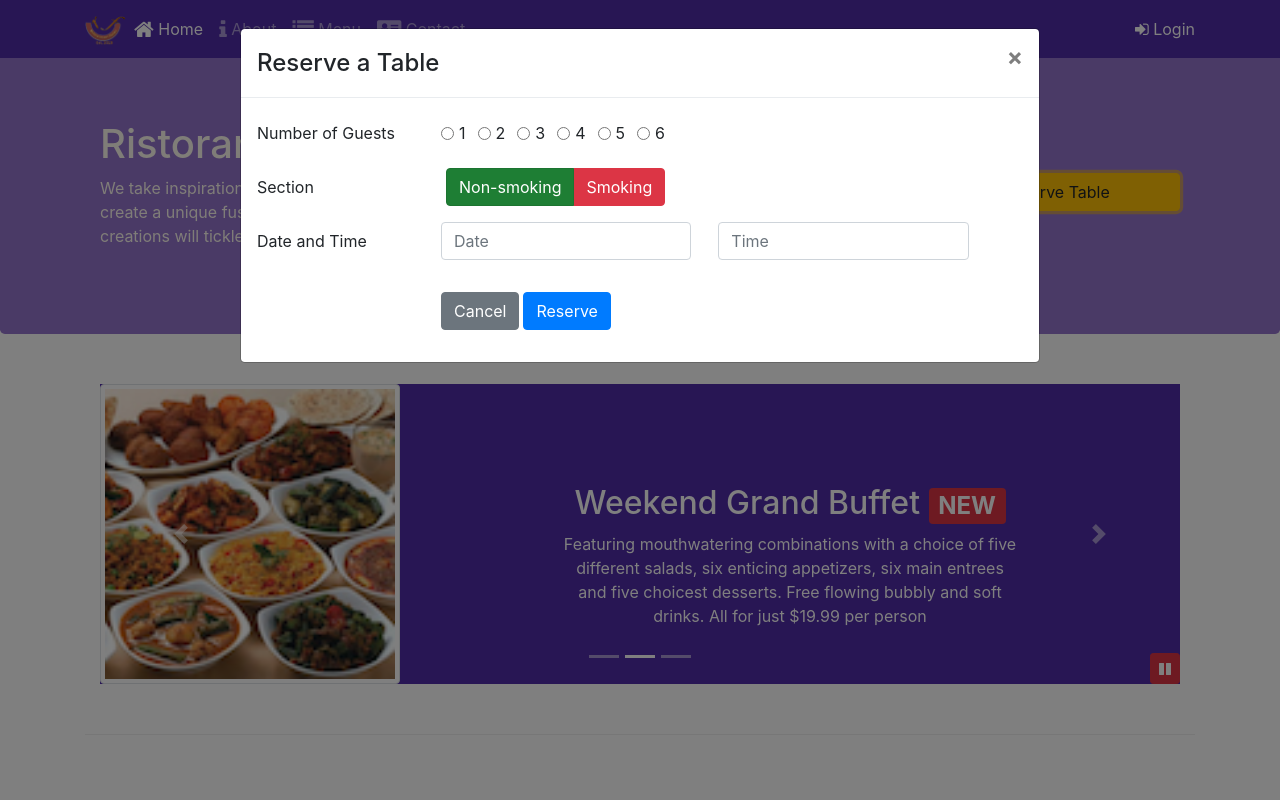
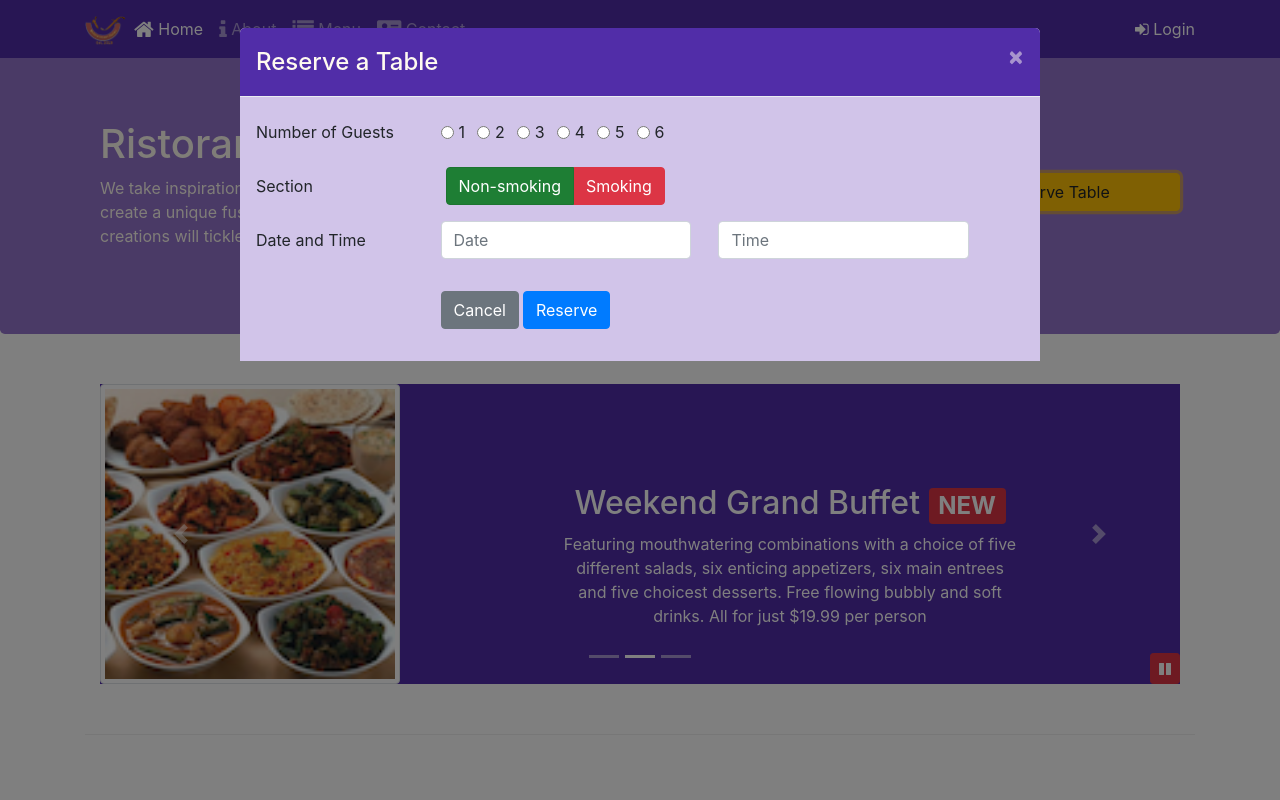
Before and after one commit to RheasCode/Bootstrap_Restaurant, a website: page index.html in a window 1280 px wide. Both pictures are taken after a click on the button "Reserve Table". Shown: the top 800 px of the page. Drawn offline with nearby package versions, Linux system fonts and the light colour scheme.

Commit message:
SCSS, JQuery added

```diff
--- a/css/styles.scss
+++ b/css/styles.scss
@@ -80,3 +80,18 @@ body{
     bottom: 0px;
     z-index: 1;
 }
+
+.modal-content{
+   @include zero-margin(0px,0px);
+   border: 0px;
+  .modal-header{
+    background: $background-dark;
+    color: floralwhite;
+    .close{
+      color: floralwhite;
+    }
+  }
+  .modal-body{
+    background: $background-pale;
+  }
+}
--- a/index.html
+++ b/index.html
@@ -33,8 +33,8 @@
               <li class="nav-item"><a class="nav-link" href="#"><span class="fa fa-list fa-lg"></span> Menu</a></li>
               <li class="nav-item"><a class="nav-link" href="./contactus.html"><span class="fa fa-address-card fa-lg"></span> Contact</a></li>
             </ul>
-            <span class="navbar-text">
-                    <a data-toggle="modal" data-target="#loginModal">
+                <span id="loginButton" class="navbar-text">
+                    <a>
                     <span class="fa fa-sign-in"></span> Login</a>
                 </span>
         </div>
@@ -351,6 +351,13 @@
                     $("#carouselButton").children("span").addClass('fa-pause');
                 }
             });
+            $("#loginButton").click(function(){
+                $("#loginModal").modal('show');
+            });
+
+            $("#reserveButton").click(function(){
+                $("#reserveModal").modal('show');
+            });
         });
       </script>
 </body>
```
Also changed, not shown: css/styles.css.
